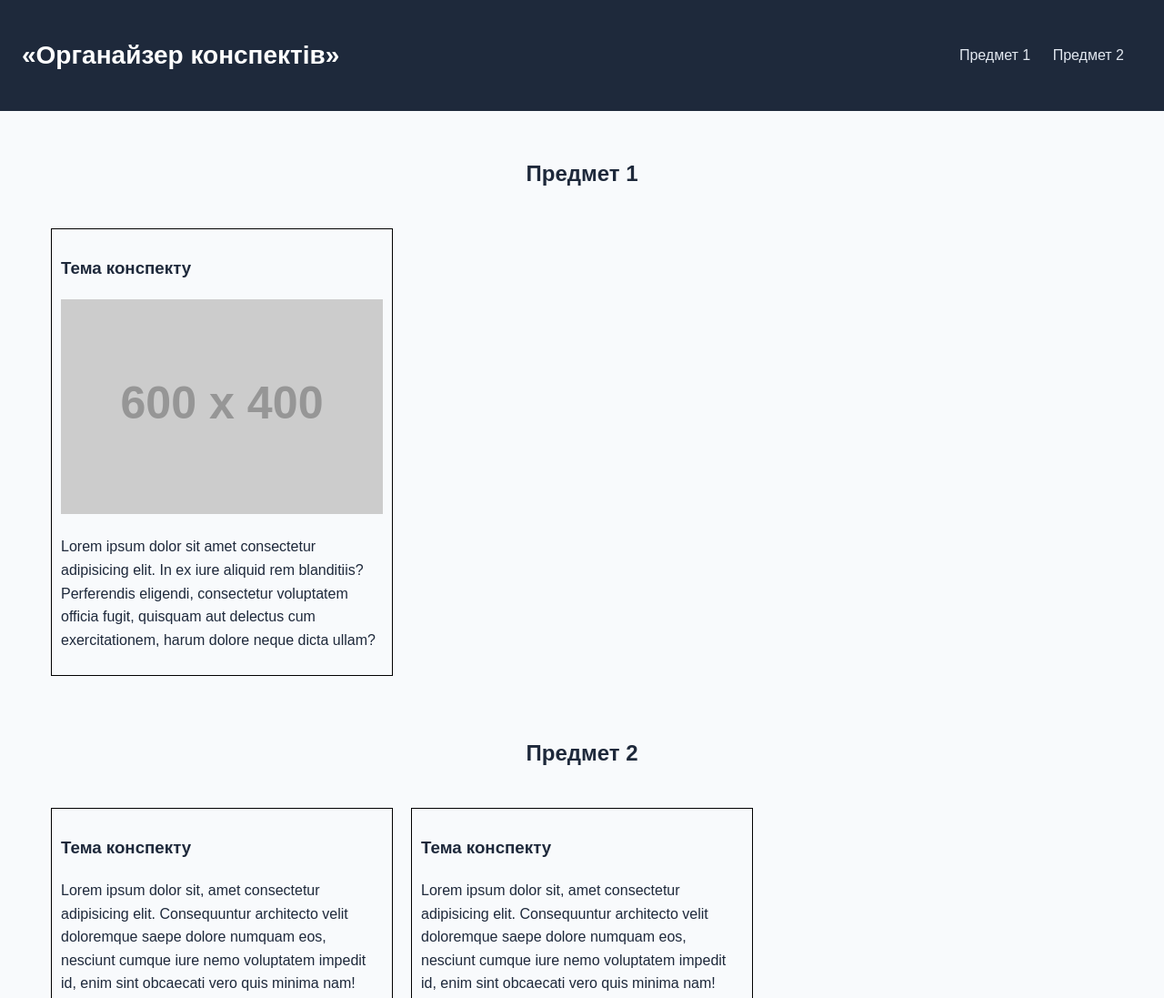
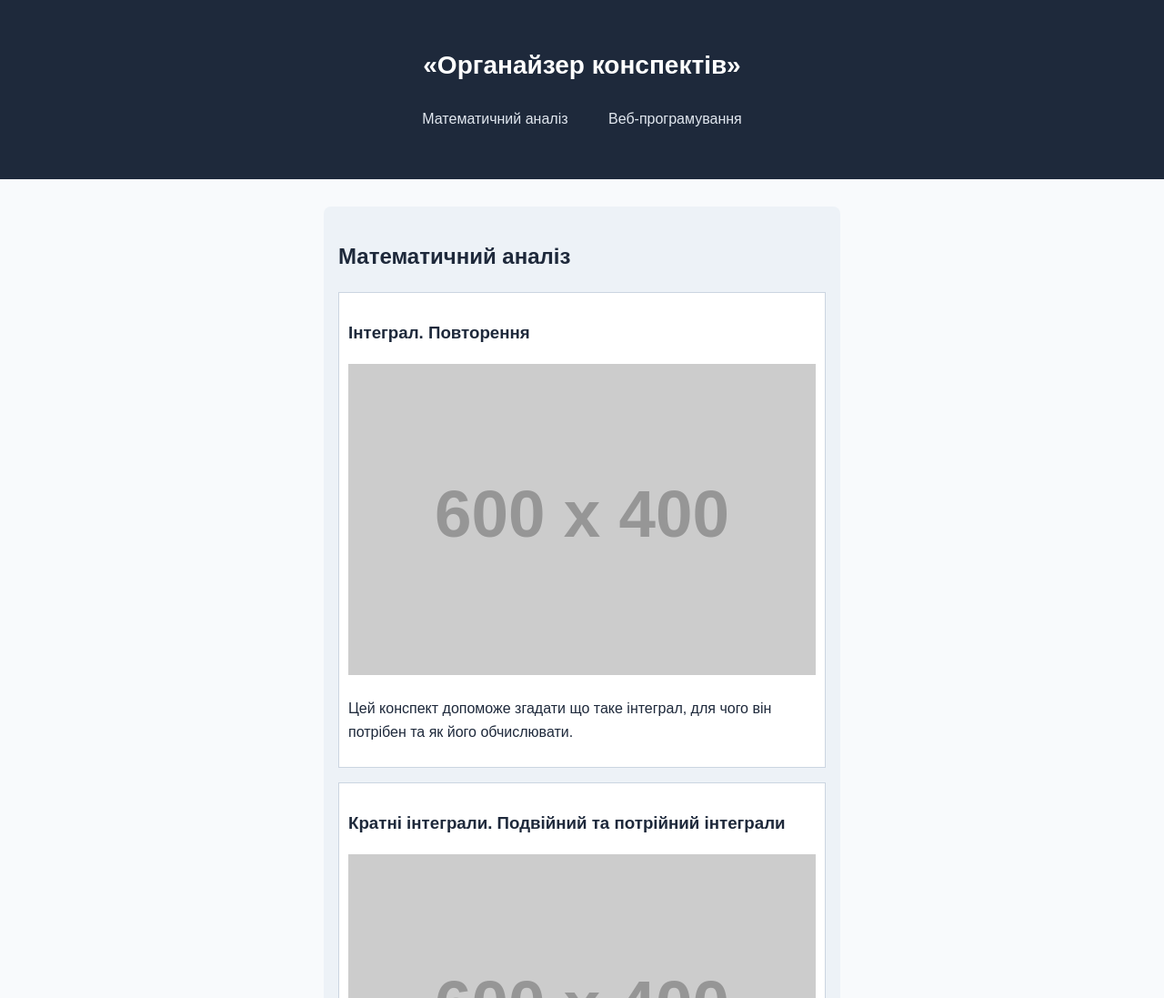
Before and after one commit to Illya-1/study-notes-organizer, a plain HTML site: page index.html in a window 1280 px wide. Shown: the top 1097 px of the page at 91% size. Drawn offline with Linux system fonts and the light colour scheme; placeholder pictures from the web are drawn by us.

Commit message:
Sync with task3 branch

```diff
--- a/css/style.css
+++ b/css/style.css
@@ -1,5 +1,10 @@
 *, *::before, *::after{
     box-sizing: border-box;
+}
+
+img {
+    max-width: 100%;
+    height: auto;
 }
 
 body{
@@ -11,19 +16,12 @@ body{
     background-color: #F8FAFC;
 }
 
+
 header{
     background-color: #1E293B;
     color:#FFFFFF;
     padding: 20px 24px;
-
-    display:flex;
-    align-items: center;
-    justify-content: space-between;
-
-    flex-wrap: wrap;
-    flex-direction: row;
-
-    gap: 10px 20px;
+    text-align: center;
 }
 
 header h1{
@@ -34,61 +32,37 @@ header h1{
 header nav a{
     color: #E2E8F0;
     text-decoration: none;
-    margin-right: 20px;
+    margin: 4px 20px;
+    display: inline-block;
 }
 
 header nav a:hover{
     color: #FFFFFF;
 }
 
-main{
-    max-width: 1200px;
-    width: fit-content;
-    width: 100%;
+.container{
+    max-width: 600px;
     margin: 30px auto;
     padding: 0px 16px;
-    display: flex;
-    flex-direction: column;
-    align-items: center;
 }
 
 
+.subject{
+    margin-bottom: 24px;
+    padding: 16px;
 
-.cards-container{
-    display: grid;
-    grid-template-columns: 1fr;
-    gap: 20px;
-    margin-bottom: 30px;
+    background-color: #EDF2F7;
+
+    border-radius: 8px;
 }
 
-@media(min-width: 600px){
-    .cards-container{
-        grid-template-columns: 1fr 1fr;
-    }
-}
+.card{
+    margin-bottom: 16px;
+    padding: 10px;
 
-@media(min-width: 1024px){
-    .cards-container{
-        grid-template-columns: 1fr 1fr 1fr;
-    }
-}
+    background-color: #FFFFFF;
 
-.cards-container h2{
-    grid-column: 1 / -1;
-    text-align: center;
-}
-
-
-.card{
-    padding: 10px;
-    border: 1px solid black;
-    margin-bottom: 16px;
-    max-width: 400px;
-}
-
-.card img {
-  max-width: 100%;
-  height: auto;
+    border: 1px solid #CBD5E1;
 }
 
 aside {
--- a/index.html
+++ b/index.html
@@ -8,46 +8,74 @@
 </head>
 <body>
     <header>
+        <div class="container">
             <h1>«Органайзер конспектів»</h1>
             <nav>
-            <a href="#subject-1">Предмет 1</a>
-            <a href="#subject-2">Предмет 2</a>
+                <a href="#calculus">Математичний аналіз</a>
+                <a href="#web-dev">Веб-програмування</a>
             </nav>
+        </div>
     </header>
 
+    <div class="container">
         <main>
-        <section id="subject-1" class="cards-container">
-            <h2>Предмет 1</h2>
+            <section id="calculus" class="subject">
+                <h2>Математичний аналіз</h2>
 
                 <article class="card">
-                    <h3>Тема конспекту</h3>
-                    <img src="https://placehold.co/600x400" alt="notes-info-demonstration-1">
-                    <p>Lorem ipsum dolor sit amet consectetur adipisicing elit. In ex iure aliquid rem blanditiis? Perferendis eligendi, consectetur voluptatem officia fugit, quisquam aut delectus cum exercitationem, harum dolore neque dicta ullam?</p>
-                </article>
-        </section>
-
-        <section id="subject-2" class="cards-container">
-            <h2>Предмет 2</h2>
-            <article class="card">
-                <h3>Тема конспекту</h3>
-                <p>Lorem ipsum dolor sit, amet consectetur adipisicing elit. Consequuntur architecto velit doloremque saepe dolore numquam eos, nesciunt cumque iure nemo voluptatem impedit id, enim sint obcaecati vero quis minima nam!</p>
-                <img src="https://placehold.co/600x400" alt="notes-info-demonstration-2">
-                <p>Lorem ipsum dolor sit amet, consectetur adipisicing elit. At facere itaque dignissimos sint ratione beatae unde, vitae velit, voluptas nihil architecto est excepturi voluptatem eum veniam repellat, aut provident repellendus?</p>
+                    <h3>Інтеграл. Повторення</h3>
+                    <img src="https://placehold.co/600x400" alt="Зображення інтеграла та графіка де застосовується інтеграл">
+                    <p>
+                        Цей конспект допоможе згадати що таке інтеграл, для чого він потрібен та як його обчислювати.
+                    </p>
                 </article>
 
                 <article class="card">
-                <h3>Тема конспекту</h3>
-                <p>Lorem ipsum dolor sit, amet consectetur adipisicing elit. Consequuntur architecto velit doloremque saepe dolore numquam eos, nesciunt cumque iure nemo voluptatem impedit id, enim sint obcaecati vero quis minima nam!</p>
-                <img src="https://placehold.co/600x400" alt="notes-info-demonstration-2">
-                <p>Lorem ipsum dolor sit amet, consectetur adipisicing elit. At facere itaque dignissimos sint ratione beatae unde, vitae velit, voluptas nihil architecto est excepturi voluptatem eum veniam repellat, aut provident repellendus?</p>
+                    <h3>Кратні інтеграли. Подвійний та потрійний інтеграли</h3>
+                    <img src="https://placehold.co/600x400" alt="зображення кратних інтегралів та графіків на яких їх можна застосувати">
+                    <p>
+                        В цьому конспекті ми розберемо що таке кратні інтеграли, для чого потрібні подвійний та потрійний інтеграл та базові паттерни розв'язання завдань з кратними інтегралам.
+                    </p>
+                </article>
+
+            </section>
+
+            <section id="web-dev" class="subject">
+                <h2>Веб-програмування</h2>
+
+                <article class="card">
+                    <h3>Flexbox</h3>
+                    <p>
+                        В цьому конспекті ми розберемо що таке Flexbox та як його використовувати
+                    </p>
+                </article>
+
+                <article class="card">
+                    <h3>Grid та його використання</h3>
+                    <img src="https://placehold.co/600x400" alt="Зображення grid лейаута">
+                    <p>
+                        Цей конспет про технологію Grid, що воно таке та як використовувати
+                    </p>
                 </article>
             </section>
         </main>
 
-    <aside>Перегляд обраного конспекту (плейсхолдер)</aside>
+        <aside>
+            <h2>Перегляд обраного конспекту</h2>
+            <article>
+                <h3>Grid та його використання</h3>
+                <p><strong>Предмет:</strong> Веб-програмування</p>
+                <p>CSS Grid Layout — це двовимірна система сіток...</p>
+            </article>
+        </aside>
+    </div>
+
+
 
     <footer>
-        <p>Авторство: Lorem ipsum dolor sit, amet consectetur adipisicing elit. Culpa consectetur, harum alias adipisci reiciendis dolorum quaerat facilis temporibus dignissimos facere hic a ea veritatis quae eligendi iusto voluptatum dolores. Reiciendis.</p>
+        <p>
+            Навчальний проєкт для курсу «Програмування веб-застосувань» &copy; 2026
+        </p>
     </footer>
 
     <script src="js/app.js"></script>
```
Lines whose indentation alone changed are shown as unchanged.
